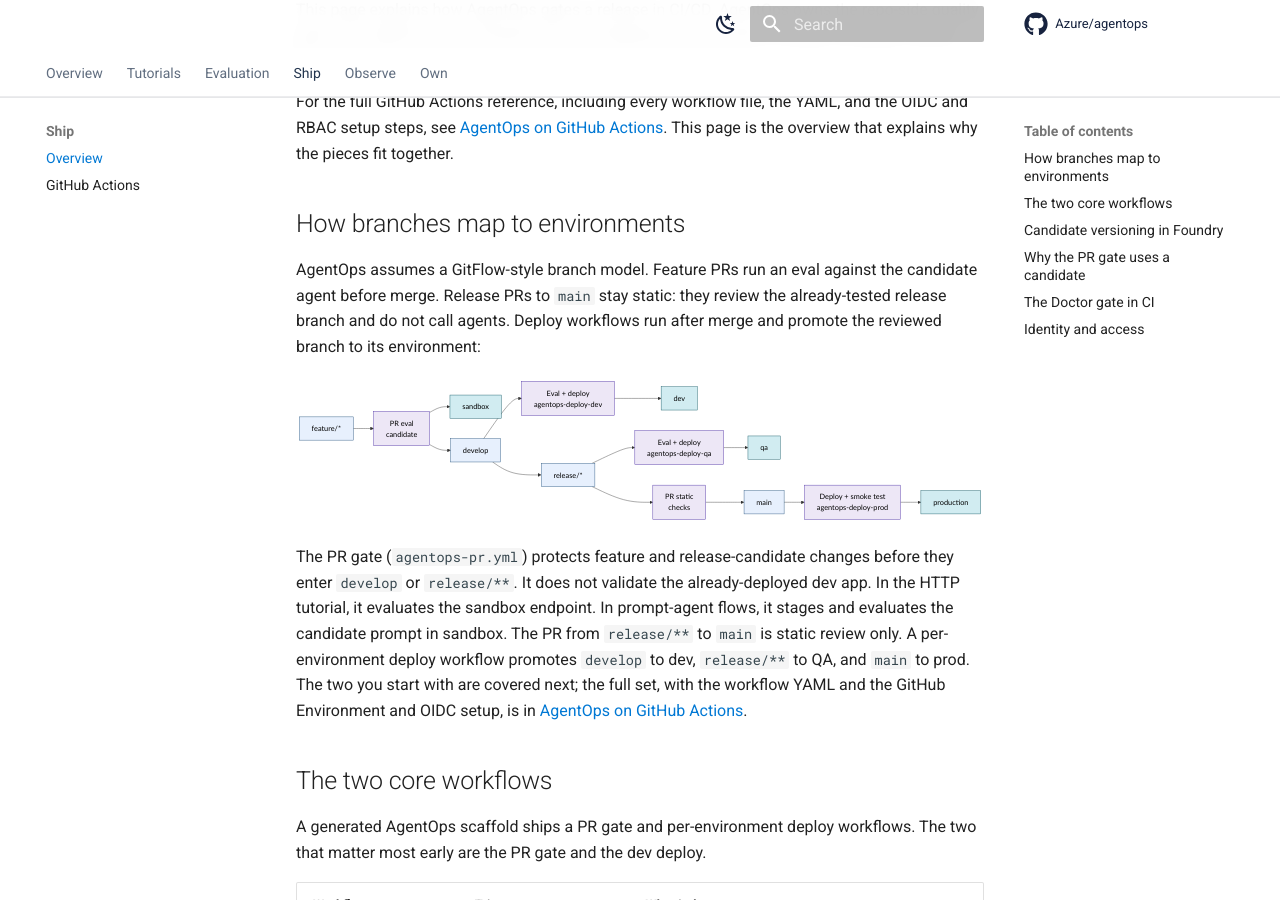
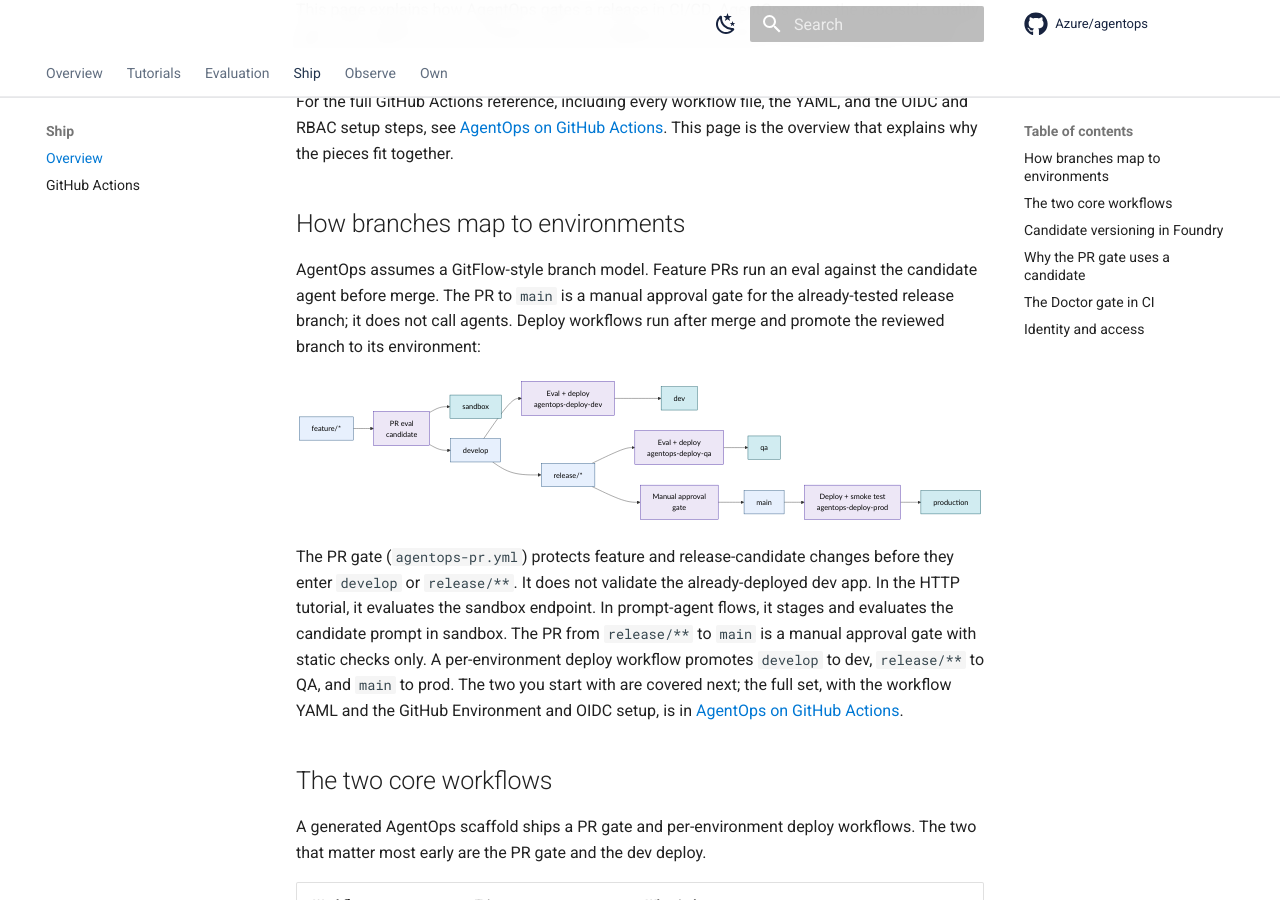
Before and after one commit to Azure/agentops, an MkDocs documentation site: the page built from docs/ship.md, in a window 1280 px wide and 900 px high, scrolled down 233 px. Built offline with MkDocs 1.6.1 and Material for MkDocs 9.7.7, drawn with Linux system fonts in a browser that asks for light colours; comment, search, counter and statistics services are not loaded.

Commit message:
Rephrase main release approval gate

````diff
--- a/docs/ship.md
+++ b/docs/ship.md
@@ -13,8 +13,8 @@
 ## How branches map to environments
 
 AgentOps assumes a GitFlow-style branch model. Feature PRs run an eval against
-the candidate agent before merge. Release PRs to `main` stay static: they review
-the already-tested release branch and do not call agents. Deploy workflows run
+the candidate agent before merge. The PR to `main` is a manual approval gate for
+the already-tested release branch; it does not call agents. Deploy workflows run
 after merge and promote the reviewed branch to its environment:
 
 ```mermaid
@@ -29,7 +29,7 @@
     release --> qaDeploy["Eval + deploy<br/>agentops-deploy-qa"]
     qaDeploy --> qaEnv["qa"]
 
-    release --> prProd["PR static<br/>checks"]
+    release --> prProd["Manual approval<br/>gate"]
     prProd --> main["main"]
     main --> prodDeploy["Deploy + smoke test<br/>agentops-deploy-prod"]
     prodDeploy --> prodEnv["production"]
@@ -46,7 +46,8 @@
 before they enter `develop` or `release/**`. It does not validate the
 already-deployed dev app. In the HTTP tutorial, it evaluates the sandbox
 endpoint. In prompt-agent flows, it stages and evaluates the candidate prompt in
-sandbox. The PR from `release/**` to `main` is static review only. A
+sandbox. The PR from `release/**` to `main` is a manual approval gate with
+static checks only. A
 per-environment deploy workflow promotes `develop` to dev, `release/**` to QA,
 and `main` to prod. The two you start with are covered next; the full set, with
 the workflow YAML and the GitHub Environment and OIDC setup, is in
````
Also changed, not shown: docs/ci-github-actions.md (+3 -3 lines).
